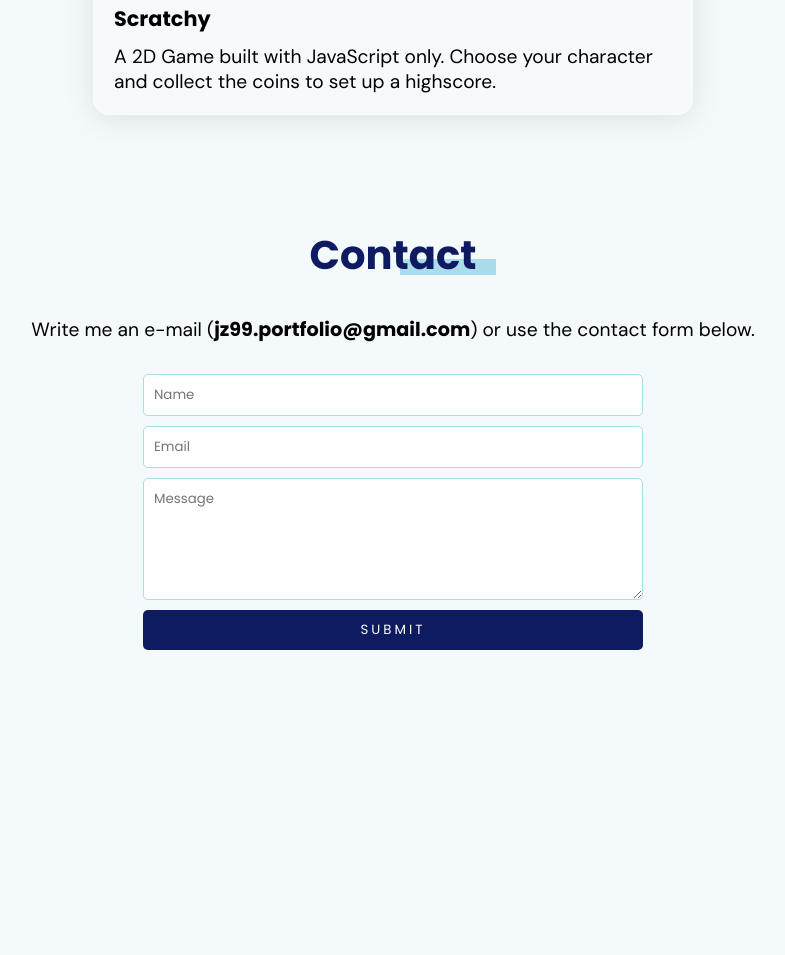
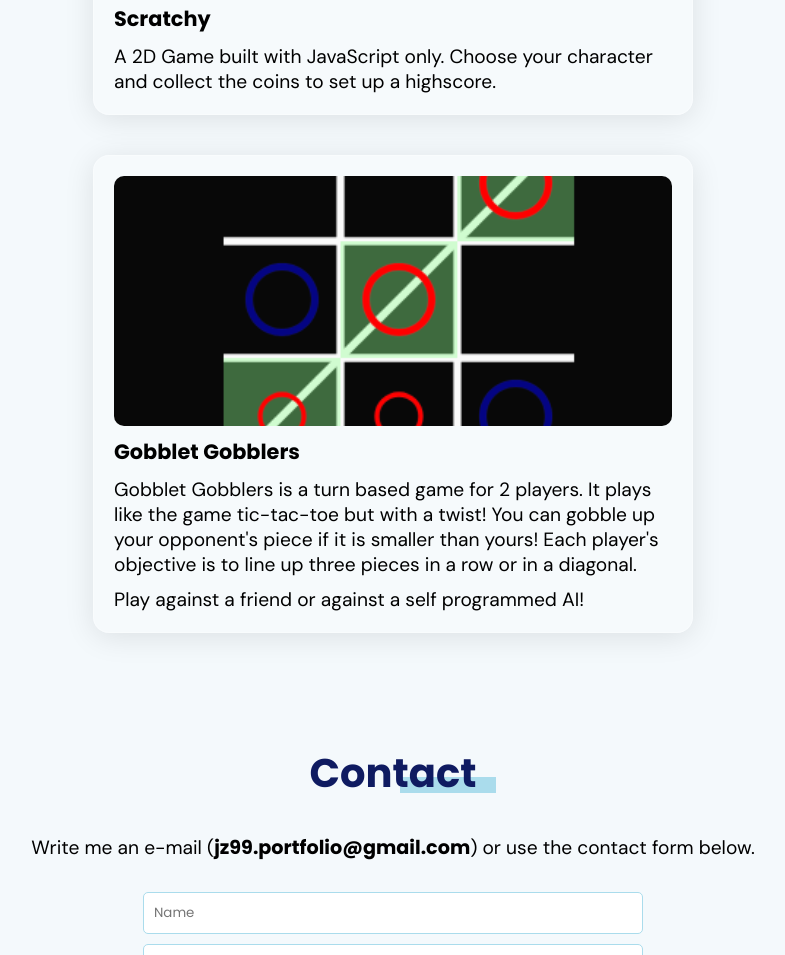
Before and after one commit to fullstackopen23/portfolio, a website: page index.html in a window 1280 px wide. Shown: the part 2923-3878 px from the top of the page, without its empty margins (247-1032 px from the left). Before the commit the page ends 3663 px from the top, so only its background shows below. Drawn offline with nearby package versions, Linux system fonts and the light colour scheme.

Commit message:
added gobblet gobblers to projects

```diff
--- a/index.html
+++ b/index.html
@@ -108,12 +108,26 @@
                         </p>
                     </div>
                     <div data-aos="fade-right" class="project" data-src="https://scratchy-i9a8.onrender.com">
-                        <img src="images/scratchy.PNG" alt="bookhunt" />
+                        <img src="images/scratchy.PNG" alt="scratchy" />
                         <h3>Scratchy</h3>
 
                         <p>
                             A 2D Game built with JavaScript only. Choose your character and collect the coins to set up
                             a highscore.
+                        </p>
+                    </div>
+                    <div data-aos="fade-left" class="project" data-src="https://gobblers.onrender.com/">
+                        <img src="images/Gobblers.PNG" alt="pictures of the game gobblet gobblers" />
+                        <h3>Gobblet Gobblers</h3>
+
+                        <p>
+                            Gobblet Gobblers is a turn based game for 2 players.
+                            It plays like the game tic-tac-toe but with a twist!
+                            You can gobble up your opponent's piece if it is smaller than yours!
+                            Each player's objective is to line up three pieces in a row or in a diagonal.
+                        </p>
+                        <p>
+                            Play against a friend or against a self programmed AI!
                         </p>
                     </div>
                 </div>
```
Also changed, not shown: images/Gobblers.PNG (added).
